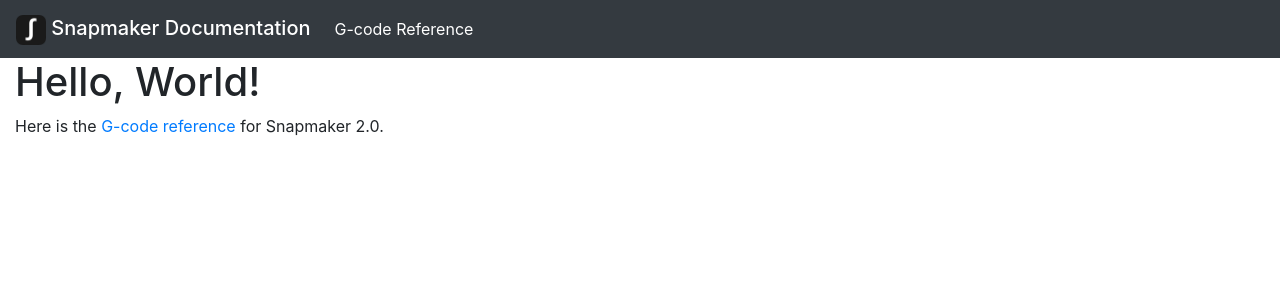
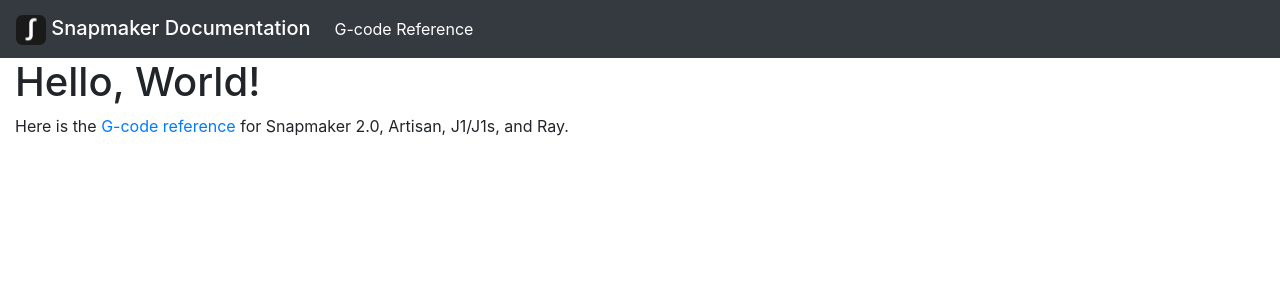
Before and after one commit to Snapmaker/Documentation, a Jekyll site: the page built from index.html, in a window 1280 px wide. Shown: the top 300 px of the page. Built offline with Jekyll 4.4.1, drawn with Linux system fonts in a browser that asks for light colours.

Commit message:
Feature: update reference link to wiki
Signed-off-by: scott <scott@MBP.local>

```diff
--- a/index.html
+++ b/index.html
@@ -5,5 +5,5 @@
 <div class="container-fluid" role="main">
     <h1>Hello, World!</h1>
 
-    <p>Here is the <a href="{{ '/gcode/G000-G001' | relative_url }}">G-code reference</a> for Snapmaker 2.0.</p>
+    <p>Here is the <a href="https://wiki.snapmaker.com/en/Snapmaker_Luban/gcode_references">G-code reference</a> for Snapmaker 2.0, Artisan, J1/J1s, and Ray.</p>
 </div>
```
